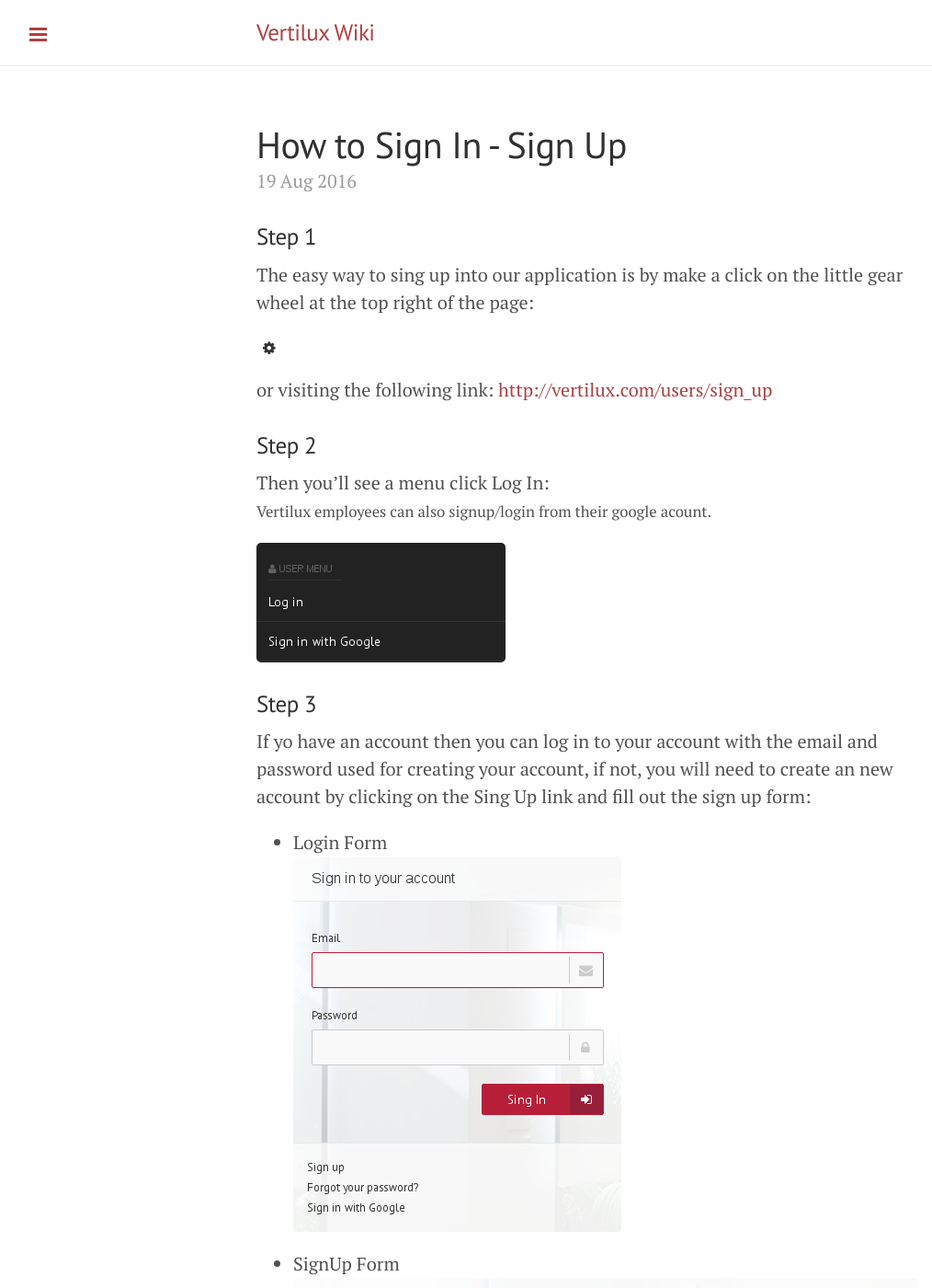
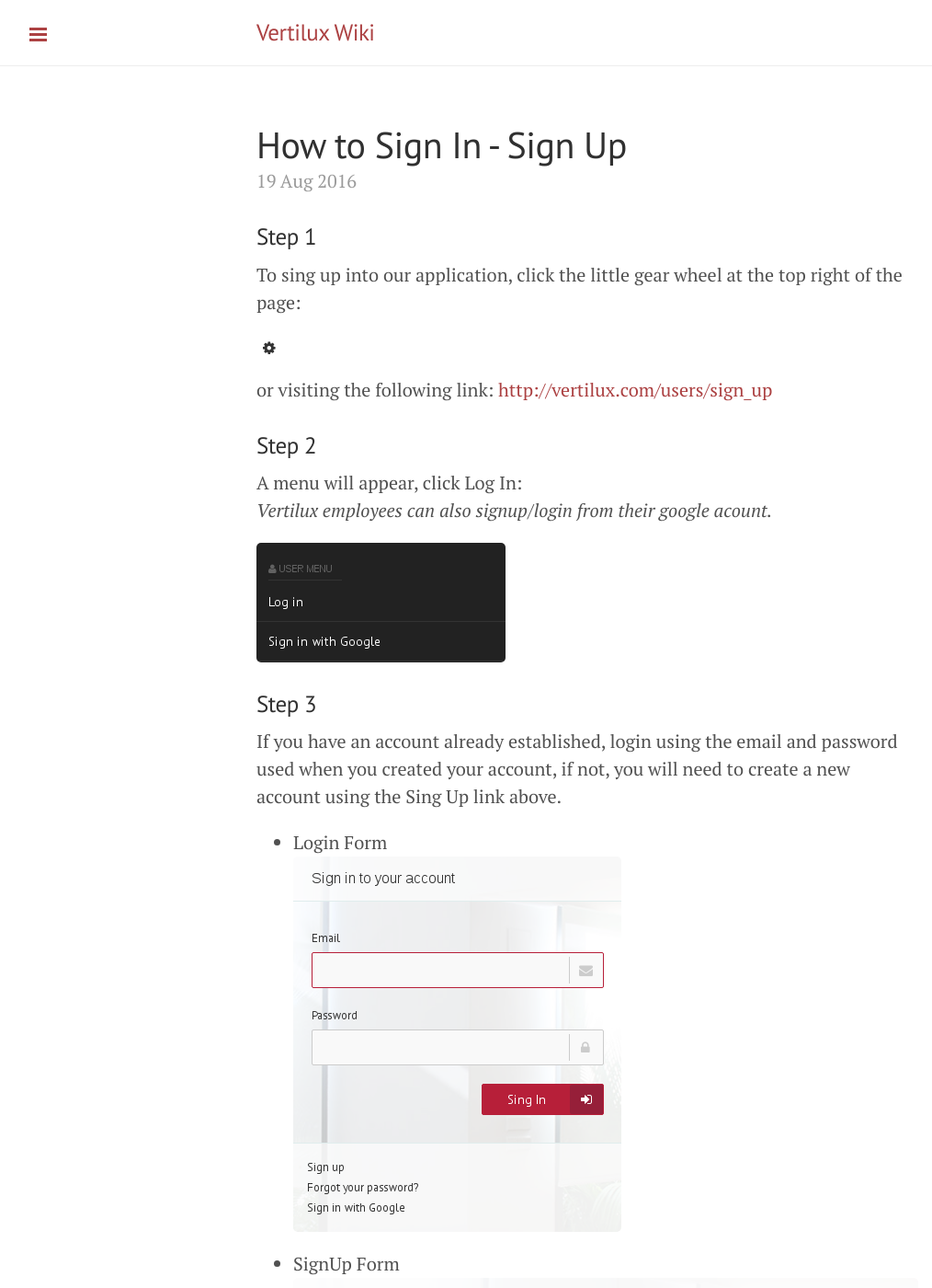
Before and after one commit to Vertilux/vertilux.github.io, a Jekyll site: the page built from _posts/2016-08-19-how-to-sign-up.md, in a window 1280 px wide and 1400 px high. Shown: the whole window at 92% size, without its empty margins (1-1015 px from the left). Built offline with Jekyll 4.4.1, drawn with Linux system fonts in a browser that asks for light colours; some of the changed text lies outside the part shown.

Commit message:
Update 2016-08-19-how-to-sign-up.md

```diff
--- a/_posts/2016-08-19-how-to-sign-up.md
+++ b/_posts/2016-08-19-how-to-sign-up.md
@@ -7,26 +7,25 @@
 ---
 
 ### Step 1
-The easy way to sing up into our application is by make a click on the little gear wheel at the top right of the page:
+To sing up into our application, click the little gear wheel at the top right of the page:
 
 ![Cog - Top Right](/assets/images/posts/cog.png) or visiting the following link: [http://vertilux.com/users/sign_up](http://vertilux.com/users/sign_up)
 
 ### Step 2
-Then you'll see a menu click Log In:
-<small>Vertilux employees can also signup/login from their google acount.</small>
+A menu will appear, click Log In:
+*Vertilux employees can also signup/login from their google acount.*
 
 ![Sidbar Menu](/assets/images/posts/menu.png)
 
 
 ### Step 3
-If yo have an account then you can log in to your account with the email and password used for creating your account, if not, you will need to create an new account by clicking on the Sing Up link
-and fill out the sign up form:
+If you have an account already established, login using the email and password used when you created your account, if not, you will need to create a new account using the Sing Up link above.
 - Login Form
 ![Log In](/assets/images/posts/login.png)
 - SignUp Form
 ![Sign Up](/assets/images/posts/signup.png)
 
 ### Step 4
-If everything works fine you should be redirected to your profile page and will see a successful banner like this one bellow:
+If everything works fine you should be redirected to your profile page where you will see the successful banner shown below:
 
 ![Sign Up](/assets/images/posts/successful_banner.png)
```
